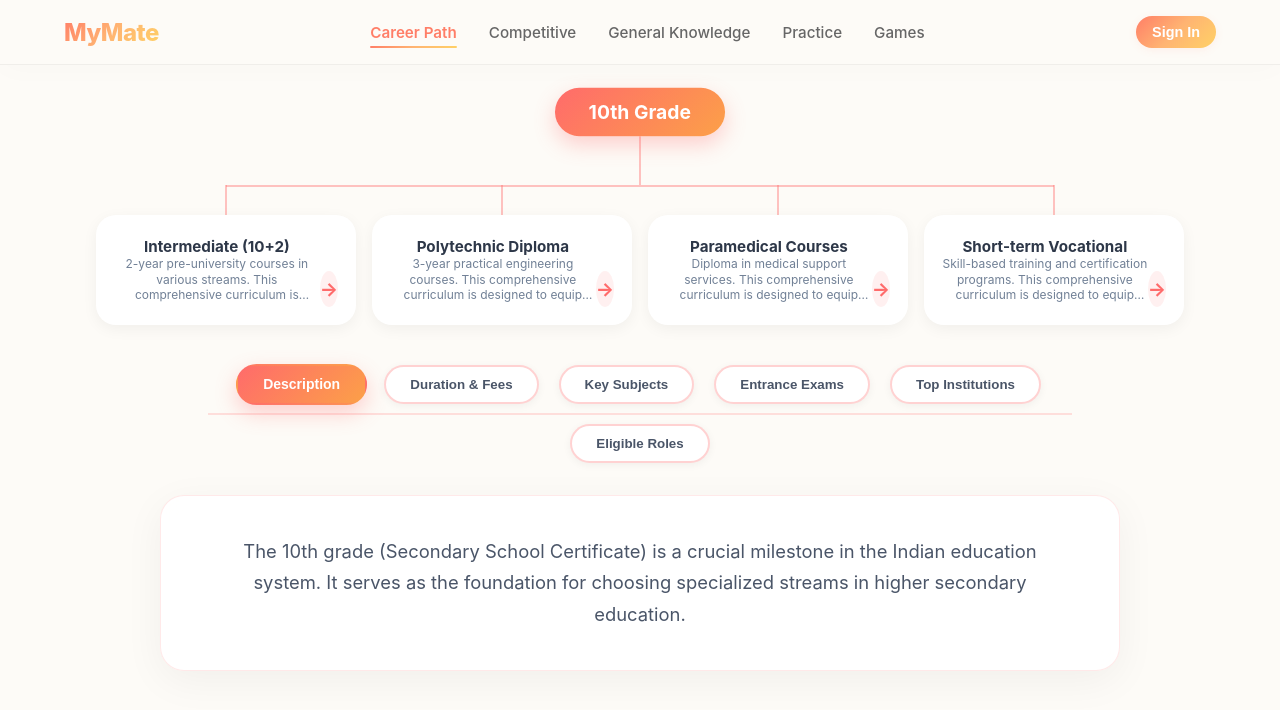
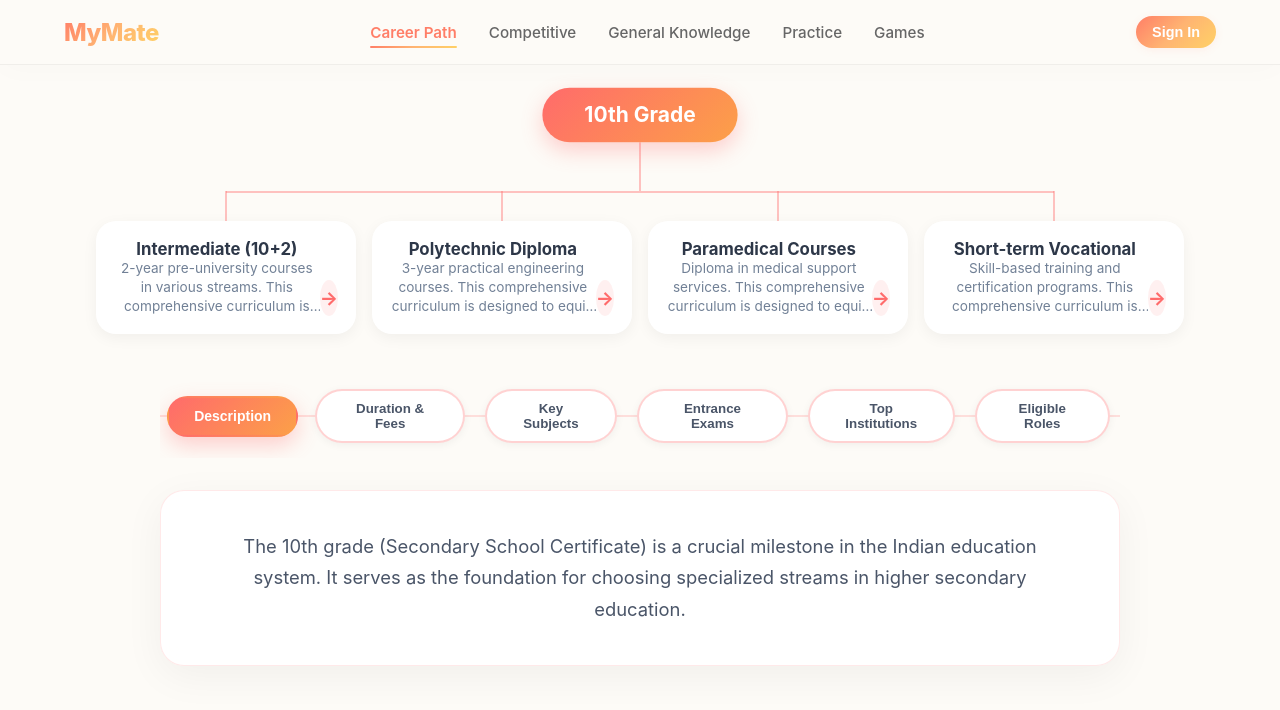
Before and after one commit to mymate01/mymate-app, a Next.js app: page /career-path in a window 1280 px wide. Shown: the top 710 px of the page. Built offline with nearby package versions, Linux system fonts and the light colour scheme.

Commit message:
style(MYM-11): increase font sizes, make tabs scrollable horizontally to prevent wrapping

```diff
--- a/src/components/CareerMap/CareerMap.module.css
+++ b/src/components/CareerMap/CareerMap.module.css
@@ -224,11 +224,11 @@
   grid-column: 2;
   background: linear-gradient(135deg, #ff6b6b, #fca048);
   border: none;
-  border-radius: 30px;
-  padding: 12px 32px;
+  border-radius: 35px;
+  padding: 14px 40px;
   color: white;
   font-weight: 700;
-  font-size: 1.15rem;
+  font-size: 1.25rem;
   box-shadow: 0 8px 20px rgba(255,107,107,0.3);
   transform: scale(1.05);
   white-space: nowrap;
@@ -239,7 +239,7 @@
 }
 
 .nodeTitle {
-  font-size: 0.95rem; /* Reduced font size */
+  font-size: 1.05rem; /* Increased font size */
   font-weight: 700;
   margin: 0;
   color: #2d3748;
@@ -247,14 +247,14 @@
 
 .activeNode .nodeTitle {
   color: white;
-  font-size: 1.3rem;
+  font-size: 1.4rem;
 }
 
 .nodeDescription {
-  font-size: 0.75rem;
+  font-size: 0.85rem; /* Increased font size */
   color: #718096;
   margin: 0;
-  line-height: 1.3;
+  line-height: 1.4;
   display: -webkit-box;
   -webkit-line-clamp: 3;
   -webkit-box-orient: vertical;
@@ -264,7 +264,7 @@
 
 .activeNode .nodeDescription {
   color: rgba(255,255,255,0.9);
-  font-size: 0.95rem;
+  font-size: 1.05rem;
   display: block; /* Remove clamp for active node */
 }
 
--- a/src/components/CareerMap/CourseInfoPanel.module.css
+++ b/src/components/CareerMap/CourseInfoPanel.module.css
@@ -11,12 +11,20 @@
 .nodeList {
   display: flex;
   gap: 20px;
-  justify-content: center;
+  justify-content: flex-start;
   align-items: center;
   position: relative;
   margin-bottom: 32px;
-  flex-wrap: wrap;
+  flex-wrap: nowrap;
   width: 100%;
+  max-width: 100%;
+  overflow-x: auto;
+  padding: 15px 10px;
+  scrollbar-width: none; /* Firefox */
+}
+
+.nodeList::-webkit-scrollbar {
+  display: none; /* Chrome */
 }
 
 /* Horizontal Line connecting nodes */
@@ -24,8 +32,9 @@
   content: '';
   position: absolute;
   top: 50%;
-  left: 5%;
-  right: 5%;
+  left: 0;
+  right: 0;
+  min-width: 100%;
   height: 2px;
   background: rgba(255, 107, 107, 0.2);
   z-index: 0;
```
